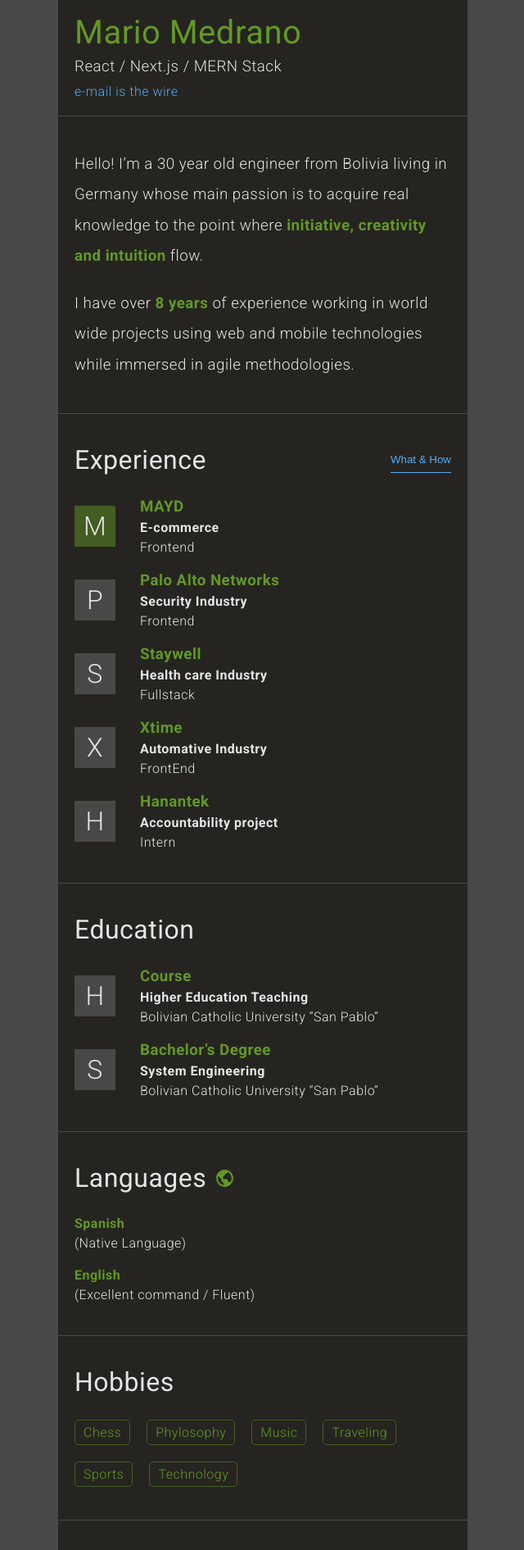
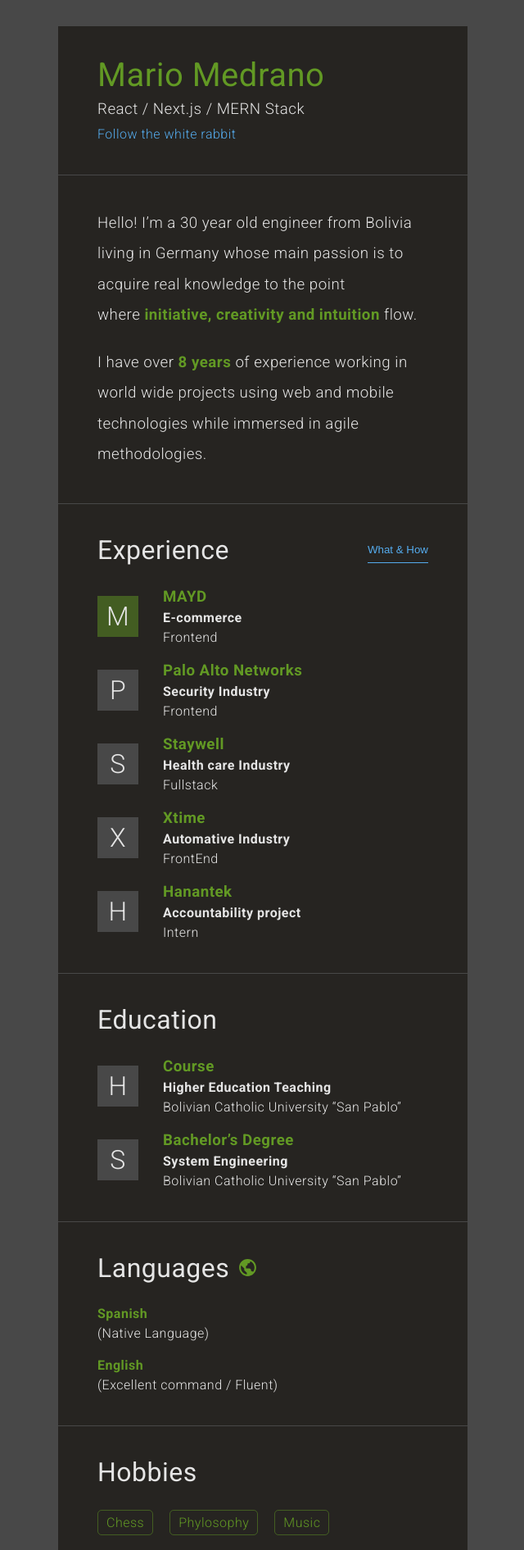
Before and after one commit to caifel/mariomedrano, a Next.js app: page / in a window 1280 px wide. Shown: the top 1891 px of the page at 82% size, without its empty margins (319-959 px from the left). Built offline with nearby package versions, Linux system fonts and the light colour scheme.

Commit message:
Update layout and theme

```diff
--- a/app/layout.tsx
+++ b/app/layout.tsx
@@ -12,9 +12,9 @@ const roboto = Roboto({
 
 const Header: FC = () => {
   return (
-    <header className="bg-section px-20 py-20">
+    <header className="card">
       <h1 className="c-primary">{personalInfo.name}</h1>
-      <div className="mt-10 mt-md-0">
+      <div className="mt-10">
         <p className="h3">{personalInfo.role}</p>
         <p className="mt-10">
           <a className="c-link" href={`mailto:${personalInfo.email}`}>
@@ -28,14 +28,14 @@ const Header: FC = () => {
 
 const Footer: FC = () => {
   return (
-    <footer className="h3 bg-section px-20 py-40 mt-1 mt-md-0">
+    <footer className="card h3 mt-1">
       <p>
         <span>{t.footer.part1}</span>
       </p>
-      <p className="mt-10 mt-md-0">
+      <p className="mt-10">
         <b className="c-primary">{t.footer.part2}</b>
       </p>
-      <p className="mt-10 mt-md-0 align-items-center">
+      <p className="mt-10 align-items-center">
         <span>{t.footer.part3}</span>
         <HandByeIcon className="ml-10 c-primary" />
       </p>
--- a/app/locales/en/all.ts
+++ b/app/locales/en/all.ts
@@ -1,6 +1,6 @@
 export const t = {
   common: {
-    getInTouch: 'e-mail is the wire'
+    getInTouch: 'Follow the white rabbit'
   },
   description: {
     part1: `Hello! I’m a 30 year old engineer from Bolivia living in Germany whose main passion is to acquire real knowledge to the point
--- a/app/page.tsx
+++ b/app/page.tsx
@@ -9,7 +9,7 @@ import { Space } from './ui/Space';
 const Page = () => {
   return (
     <>
-      <div className="h3 bg-section px-20 py-40 mt-1 mt-md-0">
+      <div className="h3 card mt-1">
         <p className="lh-2">
           <span>{t.description.part1}</span>
           <Space />
@@ -27,10 +27,10 @@ const Page = () => {
         </p>
       </div>
 
-      <ExperienceSection className="bg-section px-20 py-40 mt-1 mt-md-0" workingExperience={workingExperience} />
-      <EducationSection className="bg-section px-20 py-40 mt-1 mt-md-0" educationList={education} />
-      <LanguageSection className="bg-section px-20 py-40 mt-1 mt-md-0" languageList={languages} />
-      <HobbySection className="bg-section px-20 py-40 mt-1 mt-md-0" hobbies={hobbies} />
+      <ExperienceSection className="card mt-1" workingExperience={workingExperience} />
+      <EducationSection className="card mt-1" educationList={education} />
+      <LanguageSection className="card mt-1" languageList={languages} />
+      <HobbySection className="card mt-1" hobbies={hobbies} />
     </>
   );
 };
--- a/styles/_components.scss
+++ b/styles/_components.scss
@@ -1,3 +1,7 @@
+.card {
+  background-color: var(--bg-card);
+  padding: 2.5rem 2rem;
+}
 .badge {
   padding: 5px 10px;
   border-radius: 5px;
@@ -6,10 +10,9 @@
 }
 .badge-primary {
   @extend .badge;
-  border: 0.5px solid var(--bg-primary-50);
+  border: 1px solid var(--border-color-primary);
   color: var(--color-primary);
 }
-
 .letter-logo {
   width: 40px;
   height: 40px;
@@ -18,6 +21,9 @@
   justify-content: center;
 }
 @media (min-width: 641px) {
+  .card {
+    padding: 2.5rem 3rem;
+  }
   .letter-logo {
     width: 50px;
     height: 50px;
--- a/styles/_globals.scss
+++ b/styles/_globals.scss
@@ -49,5 +49,7 @@ a {
   html,
   body {
     font-size: 16px;
+    padding-bottom: 1rem;
+    padding-top: 1rem;
   }
 }
--- a/styles/_lib.scss
+++ b/styles/_lib.scss
@@ -6,12 +6,6 @@ $distanceArray: (0, 1, 5, 10, 20, 30, 40, auto);
 @include iterate-props-arr('ml', ('margin-left'), $distanceArray, 'px');
 @include iterate-props-arr('mr', ('margin-right'), $distanceArray, 'px');
 @include iterate-props-arr('mb', ('margin-bottom'), $distanceArray, 'px');
-// Padding
-@include iterate-props-arr('p', ('padding'), $distanceArray, 'px');
-@include iterate-props-arr('pl', ('padding-left'), $distanceArray, 'px');
-@include iterate-props-arr('pr', ('padding-right'), $distanceArray, 'px');
-@include iterate-props-arr('px', ('padding-left', 'padding-right'), $distanceArray, 'px');
-@include iterate-props-arr('py', ('padding-top', 'padding-bottom'), $distanceArray, 'px');
 
 @include iterate-props-map(
   'c',
@@ -26,7 +20,6 @@ $distanceArray: (0, 1, 5, 10, 20, 30, 40, auto);
   'bg',
   'background-color',
   (
-    'section': var(--bg-section),
     'muted': var(--bg-muted),
     'primary': var(--bg-primary),
     'primary-50': var(--bg-primary-50)
--- a/styles/_theme.scss
+++ b/styles/_theme.scss
@@ -18,12 +18,13 @@ html[data-theme='light'] {
   --color-default: var(--color-black);
   --color-primary: var(--color-red);
   --color-muted: var(--color-gray);
-  --bg-section: var(--color-white);
+  --bg-card: var(--color-white);
   --bg-body: var(--color-light);
   --bg-primary: var(--color-red);
   --bg-primary-50: var(--color-red-50);
   --bg-muted: var(--color-gray);
-  --border-color: var(--color-red-50);
+  // --border-color: var(--color-gray);
+  --border-color-primary: var(--color-red-50);
 }
 
 html[data-theme='dark'] {
@@ -31,10 +32,11 @@ html[data-theme='dark'] {
   --color-default: var(--color-light);
   --color-primary: var(--color-green);
   --color-muted: var(--color-gray);
-  --bg-section: var(--color-black);
+  --bg-card: var(--color-black);
   --bg-body: var(--color-dark);
   --bg-primary: var(--color-green);
   --bg-primary-50: var(--color-green-50);
   --bg-muted: var(--color-dark);
-  --border-color: var(--color-green-50);
+  // --border-color: var(--color-gray);
+  --border-color-primary: var(--color-green-50);
 }
```
